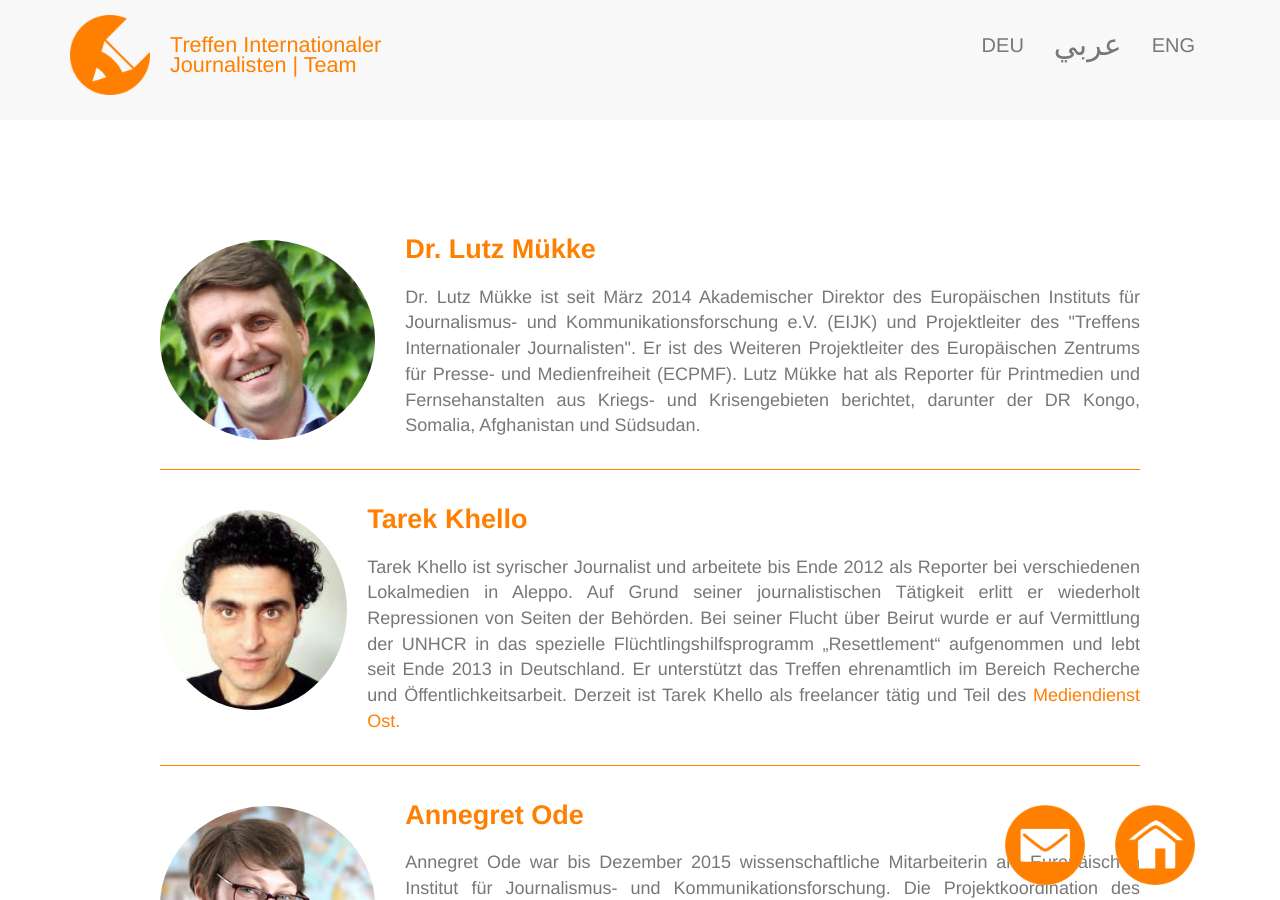
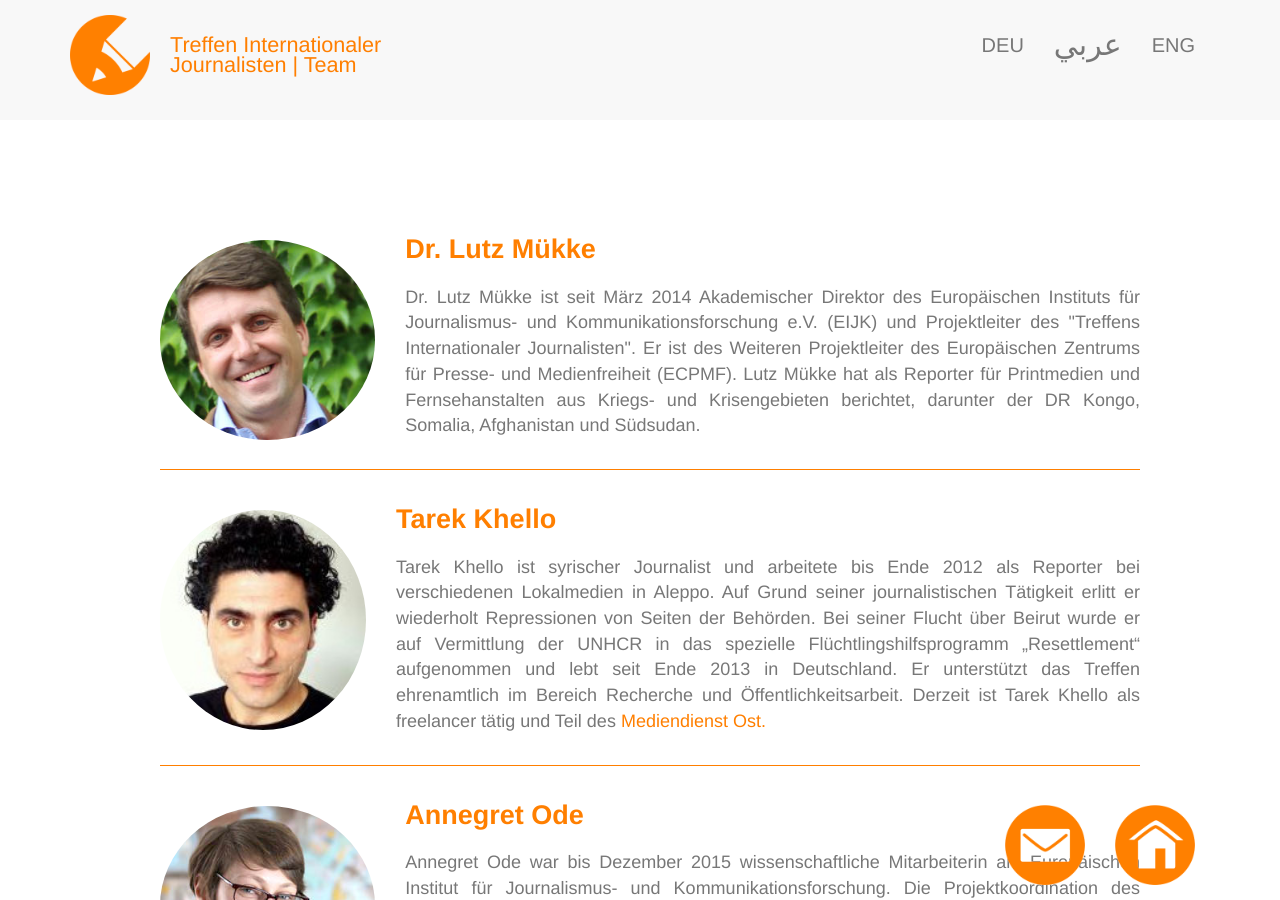
Before and after one commit to EIJC/TIJ, a Jekyll site: the page built from de/team.html, in a window 1280 px wide and 900 px high. Built offline with Jekyll 4.4.1, drawn with Linux system fonts in a browser that asks for light colours; nearby versions of some CDN libraries.

Commit message:
Update team.html

```diff
--- a/de/team.html
+++ b/de/team.html
@@ -9,7 +9,7 @@ title: Treffen Internationaler Journalisten | Team
 
 <div class="divider-small"></div>
 
-		<a href=""><img alt="Tarek Khello" class="img-circle" src="{{ site.base_url }}/images/tarek.khello-77.jpg" style="height: 200px; width: auto; margin-right:20px;" title="Tarek Khello" /> </a>
+		<a href=""><img alt="Tarek Khello" class="img-circle" src="{{ site.base_url }}/images/tarek.khello-77.jpg" style="height: 220px; width: auto;" title="Tarek Khello" /> </a>
 			<h3>Tarek Khello</h3>
 			<p class="text-justify">Tarek Khello ist syrischer Journalist und arbeitete bis Ende 2012 als Reporter bei verschiedenen Lokalmedien in Aleppo. Auf Grund seiner journalistischen Tätigkeit erlitt er wiederholt Repressionen von Seiten der Behörden. Bei seiner Flucht über Beirut wurde er auf Vermittlung der UNHCR in das spezielle Flüchtlingshilfsprogramm „Resettlement“ aufgenommen und lebt seit Ende 2013 in Deutschland. Er unterstützt das Treffen ehrenamtlich im Bereich Recherche und Öffentlichkeitsarbeit. Derzeit ist Tarek Khello als freelancer tätig und Teil des <a href="http://www.mediendienst-ost.de/autor/tarek.khello/" target="_blank">Mediendienst Ost.</a> </p>
 
```
